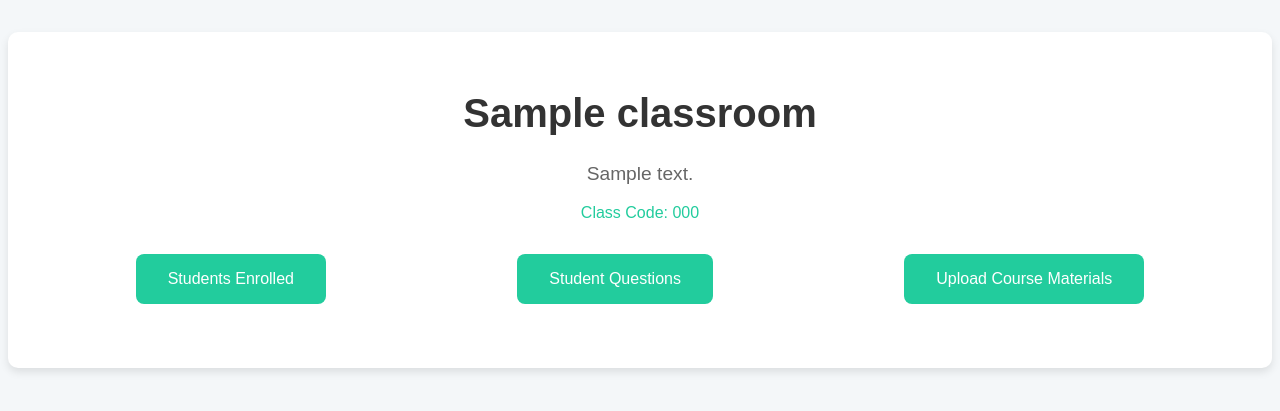
After one commit to Asassine20/AI_Education, a Django app: page /teacher-dashboard/course/000/ in a window 1280 px wide. The commit adds this page. Shown: the top 411 px of the page. Run offline with Django 5.2, Linux system fonts and the light colour scheme; a user stored in the database is signed in; tables that the repository leaves empty hold one stand-in row (values such as "Sample post").

Commit message:
Added course page and pages to show students, questions, and upload course materials

```diff
--- a/ai_app/models.py
+++ b/ai_app/models.py
@@ -1,11 +1,5 @@
 from django.db import models
 from django.contrib.auth.models import User
-
-class Question(models.Model):
-    user = models.ForeignKey(User, on_delete=models.CASCADE)
-    topic = models.TextField()
-    response = models.TextField()
-    timestamp = models.DateTimeField(auto_now_add=True)
 
 class CourseMaterial(models.Model):
     professor = models.ForeignKey(User, on_delete=models.CASCADE)
@@ -31,6 +25,12 @@ class ClassRoom(models.Model):
     def __str__(self):
         return self.room_name
 
+class Question(models.Model):
+    user = models.ForeignKey(User, on_delete=models.CASCADE)
+    topic = models.TextField()
+    timestamp = models.DateTimeField(auto_now_add=True)
+    classroom = models.ForeignKey(ClassRoom, on_delete=models.CASCADE)
+
 class SchoolUserProfile(models.Model):
     STUDENT = 'student'
     TEACHER = 'teacher'
--- /dev/null
+++ b/ai_app/templates/ai_app/dashboards/course_page.html
@@ -0,0 +1,83 @@
+<!DOCTYPE html>
+<html lang="en">
+<head>
+    <meta charset="UTF-8">
+    <meta name="viewport" content="width=device-width, initial-scale=1.0">
+    <title>{{ classroom.room_name }} - Course Page</title>
+    <style>
+        body {
+            font-family: 'Arial', sans-serif;
+            background-color: #f4f7f9;
+            margin: 0;
+            padding: 0;
+        }
+
+        .container {
+            max-width: 1200px;
+            margin: 2rem auto;
+            padding: 2rem;
+            background-color: white;
+            border-radius: 10px;
+            box-shadow: 0 4px 8px rgba(0, 0, 0, 0.1);
+        }
+
+        .header {
+            text-align: center;
+            margin-bottom: 2rem;
+        }
+
+        h1 {
+            font-size: 2.5rem;
+            color: #333;
+        }
+
+        p {
+            font-size: 1.2rem;
+            color: #666;
+        }
+
+        .class-code {
+            font-size: 1rem;
+            color: #22cc9d;
+            margin-top: 0.5rem;
+        }
+
+        .dashboard-nav {
+            display: flex;
+            justify-content: space-around;
+            margin: 2rem 0;
+        }
+
+        .dashboard-nav a {
+            text-decoration: none;
+            padding: 1rem 2rem;
+            background-color: #22cc9d;
+            color: white;
+            border-radius: 8px;
+            transition: background-color 0.3s ease;
+        }
+
+        .dashboard-nav a:hover {
+            background-color: #27e1ac;
+        }
+    </style>
+</head>
+<body>
+
+<div class="container">
+    <div class="header">
+        <h1>{{ classroom.room_name }}</h1>
+        <p>{{ classroom.description }}</p>
+        <p class="class-code">Class Code: {{ classroom.room_code }}</p>
+    </div>
+
+    <!-- Dashboard Navigation -->
+    <div class="dashboard-nav">
+        <a href="{% url 'students_enrolled' classroom.room_code %}">Students Enrolled</a>
+        <a href="{% url 'student_questions' classroom.room_code %}">Student Questions</a>
+        <a href="{% url 'upload_materials' classroom.room_code %}">Upload Course Materials</a>
+    </div>
+</div>
+
+</body>
+</html>
--- a/ai_app/urls.py
+++ b/ai_app/urls.py
@@ -1,14 +1,13 @@
 from django.urls import path
 
 from .views.auth_views import login_view, logout_view, signup_view, school_signup_view, individual_signup_view
-from .views.dashboard_views import teacher_dashboard, student_dashboard, individual_dashboard, add_class
+from .views.dashboard_views import teacher_dashboard, student_dashboard, individual_dashboard, add_class, course_page, students_enrolled, student_questions
 from .views.other_views import home, landing_page, contact_view
 from .views.question_views import ask_question, upload_materials, view_questions
 urlpatterns = [
     path("", landing_page, name="landing_page"),  # Landing page route
     path("home/", home, name="home"),  # Home page route after login/signup
     path("ask/", ask_question, name="ask_question"),
-    path('upload-materials/', upload_materials, name='upload_materials'),
     path('view-questions/', view_questions, name='view_questions'),
     path('signup/', signup_view, name='signup'),
     path('school-signup/', school_signup_view, name='school_signup'),  # Added school-specific sign-up route
@@ -20,4 +19,8 @@ urlpatterns = [
     path('teacher-dashboard/', teacher_dashboard, name='teacher_dashboard'),
     path('individual-dashboard/', individual_dashboard, name='individual_dashboard'),  # Individual user dashboard
     path('teacher-dashboard/add-class/', add_class, name='add_class'),
+    path('teacher-dashboard/course/<str:room_code>/', course_page, name='course_page'),
+    path('teacher-dashboard/course/<str:room_code>/students-enrolled/', students_enrolled, name='students_enrolled'),
+    path('teacher-dashboard/course/<str:room_code>/student-questions/', student_questions, name='student_questions'),
+    path('teacher-dashboard/course/<str:room_code>/upload-materials/', upload_materials, name='upload_materials'),
 ]
--- a/ai_app/views/dashboard_views.py
+++ b/ai_app/views/dashboard_views.py
@@ -1,6 +1,6 @@
 from django.shortcuts import render, get_object_or_404, redirect
 from django.contrib.auth.decorators import login_required
-from ai_app.models import SchoolUserProfile, ClassRoom
+from ai_app.models import SchoolUserProfile, ClassRoom, Question
 import uuid  # For generating the class code
 
 @login_required
@@ -69,3 +69,32 @@ def add_class(request):
         return redirect('teacher_dashboard')
 
     return render(request, 'ai_app/dashboards/add_class.html')
+
+@login_required
+def course_page(request, room_code):
+    classroom = get_object_or_404(ClassRoom, room_code=room_code)
+
+    # Fetch only the questions related to the classroom
+    questions = Question.objects.filter(classroom=classroom)
+
+    students = SchoolUserProfile.objects.filter(classes=classroom, role='student')
+
+    context = {
+        'classroom': classroom,
+        'students': students,
+        'questions': questions,  # Only questions, no responses
+    }
+
+    return render(request, 'ai_app/dashboards/course_page.html', context)
+
+@login_required
+def students_enrolled(request, room_code):
+    classroom = get_object_or_404(ClassRoom, room_code=room_code)
+    students = SchoolUserProfile.objects.filter(classes=classroom, role='student')
+    return render(request, 'ai_app/dashboards/students_enrolled.html', {'classroom': classroom, 'students': students})
+
+@login_required
+def student_questions(request, room_code):
+    classroom = get_object_or_404(ClassRoom, room_code=room_code)
+    questions = Question.objects.filter(user__schooluserprofile__classes=classroom)
+    return render(request, 'ai_app/dashboards/student_questions.html', {'classroom': classroom, 'questions': questions})
```
Also changed, not shown: ai_app/templates/ai_app/dashboards/student_questions.html (added, +60 -0 lines), ai_app/templates/ai_app/dashboards/students_enrolled.html (added, +60 -0 lines), ai_app/templates/ai_app/dashboards/teacher_dashboard.html (+5 -4 lines), ai_app/templates/ai_app/dashboards/upload_course_materials.html (added, +80 -0 lines), ai_app/templates/ai_app/questions/questions.html (+16 -1 lines), ai_app/views/question_views.py (+15 -3 lines).
